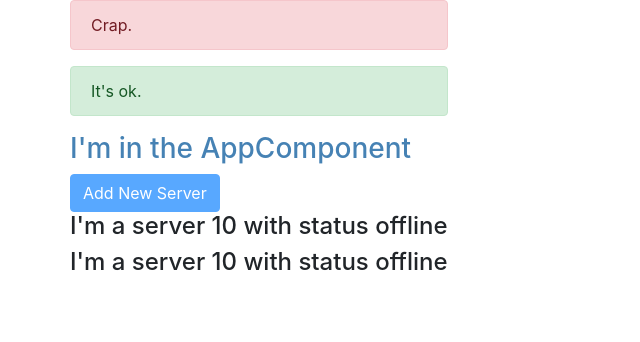
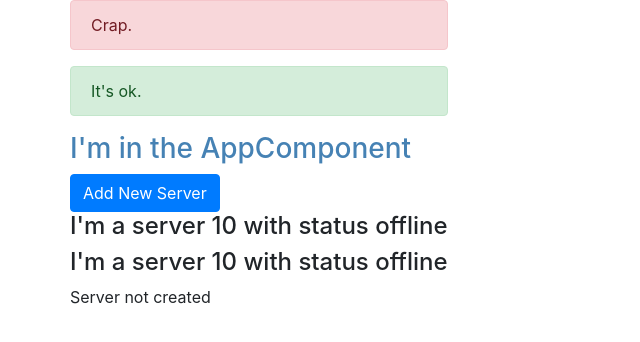
Before and after one commit to dusty-wil/angularPractice, an Angular app in the folder tcgta1/: page / in a window 1280 px wide. Shown: the top 342 px of the page, without its empty margins (0-640 px from the left). Built offline with nearby package versions, Linux system fonts and the light colour scheme.

Commit message:
event binding - dmw

```diff
--- a/tcgta1/src/app/servers/servers.component.html
+++ b/tcgta1/src/app/servers/servers.component.html
@@ -1,4 +1,5 @@
-<button class="btn btn-primary" [disabled]="!allowNewServer">Add New Server</button>
+<button class="btn btn-primary" [disabled]="!allowNewServer" (click)="onCreateServer()">Add New Server</button>
 <!-- for property binding, must use a ts expression -->
 <app-server></app-server>
 <app-server></app-server>
+<p>{{ serverCreationStatus }}</p>
--- a/tcgta1/src/app/servers/servers.component.ts
+++ b/tcgta1/src/app/servers/servers.component.ts
@@ -18,11 +18,16 @@ import { Component, OnInit } from '@angular/core';
   // ]
 })
 export class ServersComponent implements OnInit {
-  allowNewServer = false;
+  allowNewServer = true;
+  serverCreationStatus = 'Server not created';
 
   constructor() { }
 
   ngOnInit() {
   }
 
+  onCreateServer() {
+    this.serverCreationStatus = 'Server was created';
+  }
+
 }
```
